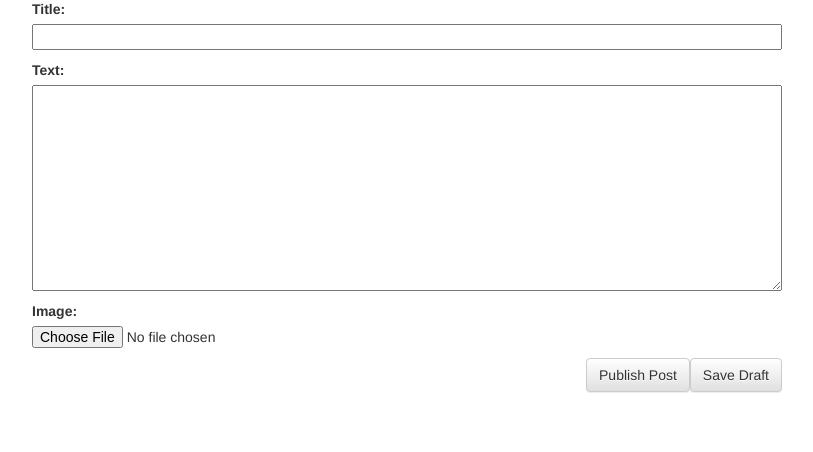
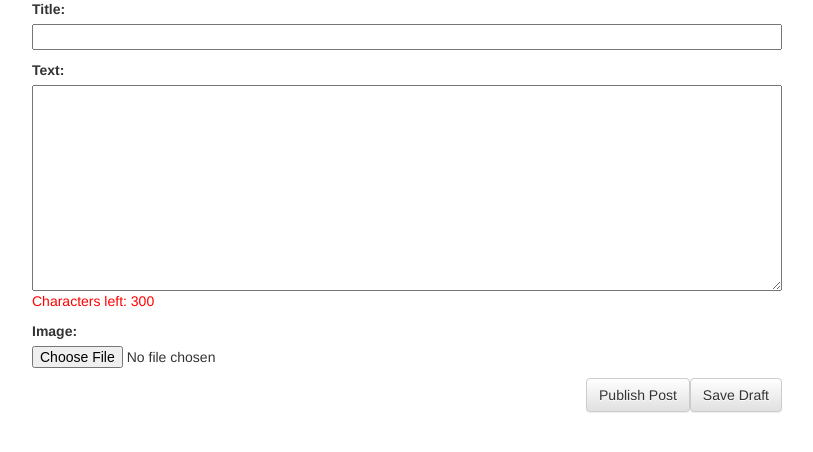
Before and after one commit to wirsindpapst/unchained_blog, a Django app: page /post/new/ in a window 1280 px wide. Shown: the part 242-694 px from the top of the page, without its empty margins (28-841 px from the left). Run offline with Django 3.2, Linux system fonts and the light colour scheme; the visitor is signed in with stand-in values (Sample User, id 1); parts of the project's set-up code (start-up, migrations or seed data) failed here and were passed over; some libraries are stand-ins or nearby versions.

Commit message:
Jquery to count down remaining chars on new or edited form. Note#1 - goes into negative figure when past 300 chars. Note#2 Ref issue#59 Limit should be 300 chars but db accepts many more than this.

```diff
--- /dev/null
+++ b/blog/static/javascript/post_edit.js
@@ -0,0 +1,11 @@
+$(document).ready(function(){
+  var left = 300
+  $("p:nth-of-type(2)").append("<p style = 'color:red' id = 'counter'>Characters left: </p>")
+  left = 300 - $("#id_text").val().length;
+  $("#counter").append(left);
+
+$('#id_text').bind('input propertychange', (function () {
+    left = 300 - $(this).val().length;
+    $('#counter').text(' Characters left: ' + left);
+}));
+})
--- a/blog/templates/blog/base.html
+++ b/blog/templates/blog/base.html
@@ -1,4 +1,5 @@
 {% load staticfiles %}
+
 
 <html>
     <head>
@@ -8,6 +9,7 @@
         <link rel="stylesheet" href="{% static 'css/blog.css' %}">
         <link href="https://fonts.googleapis.com/css?family=Open+Sans" rel="stylesheet">
         <link href="https://fonts.googleapis.com/css?family=Permanent+Marker" rel="stylesheet">
+        <script src="https://ajax.googleapis.com/ajax/libs/jquery/3.1.0/jquery.min.js"></script>
     </head>
     <body>
         <div class="page-header">
--- a/blog/templates/blog/post_edit.html
+++ b/blog/templates/blog/post_edit.html
@@ -1,4 +1,6 @@
 {% extends 'blog/base.html' %}
+{% load static %}
+
 
 {% block content %}
     <h1>Edit post</h1>
@@ -6,4 +8,6 @@
         {{ form.as_p }}
         <button type="submit" class="save btn btn-default">Save</button>
     </form>
+
+<script src="{% static "javascript/post_edit.js" %}"></script>
 {% endblock %}
--- a/blog/templates/blog/post_new.html
+++ b/blog/templates/blog/post_new.html
@@ -1,4 +1,5 @@
 {% extends 'blog/base.html' %}
+{% load static %}
 
 {% block content %}
     <h1>New post</h1>
@@ -8,4 +9,6 @@
         <button type="submit" name="draft" class="save btn btn-default">Save Draft</button>
         <button type="submit" name="publish" class="save btn btn-default">Publish Post</button>
     </form>
+
+    <script src="{% static "javascript/post_edit.js" %}"></script>
 {% endblock %}
```
